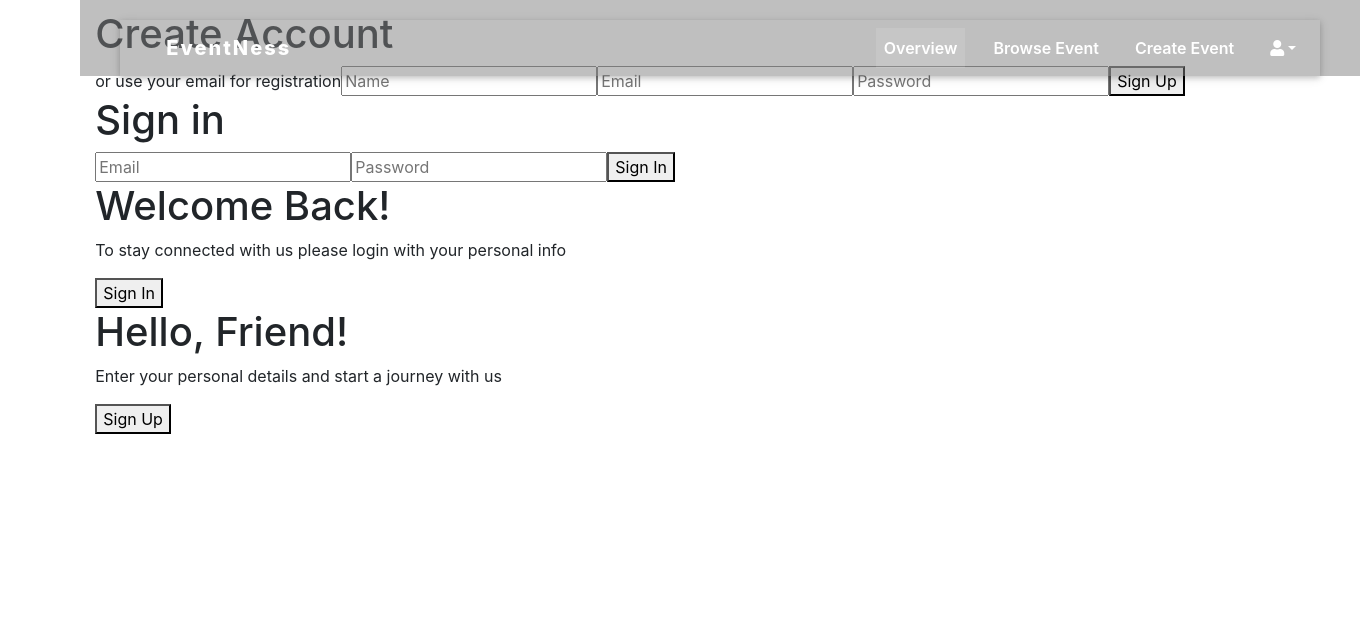
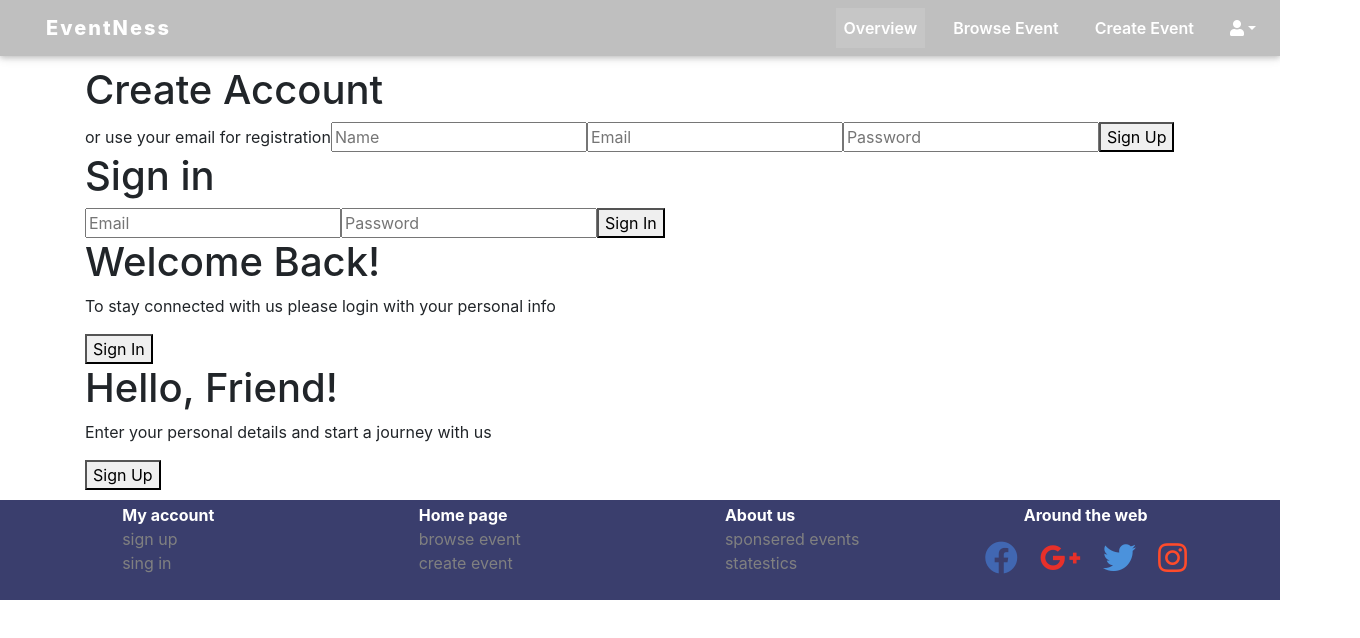
Before and after one commit to mehdi-hadhemi/finalproject, a React (Create React App) app in the folder project/: page /test in a window 1280 px wide. Shown: the top 638 px of the page, 1360 px wide, since content can reach past the window. Built offline with nearby package versions, Linux system fonts and the light colour scheme.

Commit message:
profilmodification

```diff
--- a/project/package.json
+++ b/project/package.json
@@ -2,6 +2,7 @@
   "name": "project",
   "version": "0.1.0",
   "private": true,
+  "proxy":"http://localhost:5000",
   "dependencies": {
     "@material-ui/core": "^4.8.2",
     "@material-ui/icons": "^4.5.1",
--- a/project/src/App.css
+++ b/project/src/App.css
@@ -15,10 +15,14 @@
   letter-spacing: 2px;
 }
 .my-header{
-  width: 100%;
+  width: 100vw;
   z-index: 9999;
-  position: absolute;
+  /* position: absolute; */
   background: rgba(128, 128, 128, 0.5);
+}
+.step{
+  width: 80%!important;
+  margin: 0px auto!important;
 }
 .my-header .my-navbar{
   background: rgba(0,0,0,0.9)!important;
@@ -27,9 +31,9 @@
 .navbar
 {
   color:black;
-  margin-top: 20px;
+  /* margin-top: 20px;
   margin-right: 40px;
-  margin-left: 40px;
+  margin-left: 40px; */
   position: fixed;
   top:0;
 
@@ -108,12 +112,10 @@ hr{
   height: 100px;
 	width:100%;
 	position:absolute;
-	bottom:0;
-  left:0;
-  background-color: #3a3e6d;
+  /* left:0; */
+  background-color:#3a3e6d;
   display: flex;
-  display: flex;
-  justify-content: center;
+  /* justify-content: center; */
   justify-content: space-around;
 
 
@@ -121,8 +123,31 @@ hr{
 .footer-item{
   /* border-right: 1px solid; */
   color:white;
-  margin-bottom: 75px;
+  margin-bottom: 3px;
+  list-style:none;
+  margin-top: 3px;
+
 }
 .footer-item:last-child{
   border-right: none
 }
+.social-footer2{
+  display: flex;
+  list-style:none;
+
+
+}
+.fab{
+  font-size: 33px;
+  padding: 11px;
+}
+ul.social-footer2 {	margin: 0;padding: 0;	width: auto; margin-left: -50px}
+ul.social-footer2 li {display: inline-block;padding: 0;}
+ul.social-footer2 li a:hover {
+  transform: translatey(-10px);
+}
+.items{
+  display: flex;
+  width:60%;
+  justify-content: center;
+}
--- a/project/src/App.js
+++ b/project/src/App.js
@@ -6,6 +6,7 @@ import EventInfo from './components/EventInfo';
 import CustomizedSteppers from './components/Profile/slidebar'
 import Sign from './components/SignUp'
 import main from './components/Search/Main'
+import Footer from './components/footer'
 
 
 const App = () => {
@@ -18,10 +19,8 @@ const App = () => {
             <Route exact path='/event/:id' render={props => <EventInfo eventId={props.match.params.id}/>} />
             <Route exact path='/user/:id' component={CustomizedSteppers}/>
             <Route exact path='/test' component ={Sign}/>
-
-
           </Switch>
-
+          <Footer/>
         </BrowserRouter>
     )
 }
--- a/project/src/components/EventInfo.js
+++ b/project/src/components/EventInfo.js
@@ -30,7 +30,7 @@ import './events.css'
         const event = this.props.events.filter(el => String(el.id) === this.props.eventId)[0]
 
         return (
-                event ? <div  class="shadow-lg p-3 mb-5 bg-white rounded">
+                event ? <div>
                     <div style={{ backgroundImage: `url(${event.image})` }} className='background-event'> </div>
 
                     <div  style={{ backgroundImage: `url(${event.image})` }} className='background-image'> </div>
@@ -38,19 +38,30 @@ import './events.css'
                         <div className='time-adress'>
                         <h2 className='eventdate'>{event.date}</h2>
                         <h4 className='eventtitle'>{event.title}</h4>
-                        <p className='eventadress'>{event.adresse}</p>
+                        <p className='eventadress'>{event.city}</p>
                         <button class='btn btn-outline-primary'>resarvation</button>
                         </div>
                         {/* <div>
                         <button icon="heart"></button>
                         </div>   */}
                         <div className="event-desc">
-                     <h5 className="about"> About this event</h5>
-                        <p className="description">{event.description}</p>
+                            <div>
+                     <h5 style={{fontWeight:"bold"}} className="about"> About this event</h5>
+                     <h4 style={{ color: "grey" ,fontWeight:"bold"}} className='eventtitle'>{event.title}</h4>
+                        <p  style={{width:"780px",marginLeft: "22px"}}className="description">{event.description}</p>
+                        </div>
+                        <div className='info-sup'>
+                            <p style={{ color: "grey" ,fontWeight:"bold"}}>Date and time </p>
+                        <p >{event.date}</p>
+                        <p >{event.hour}</p>
+                        <p  style={{ color: "grey" ,fontWeight:"bold"}}>location</p>
 
+                        <p >{event.adresse}</p>
+                        <p style={{ color: "grey" ,fontWeight:"bold"}}> Refound policy</p>
+                        </div>
                     </div>
                     <hr/>
-                    <h5 className="about-orga"> About the organizer</h5>
+                    <h5 style={{fontWeight:"bold"}} className="about-orga"> About the organizer</h5>
                     </div>
 
             : null
--- a/project/src/components/Navbar.js
+++ b/project/src/components/Navbar.js
@@ -84,8 +84,8 @@ toggleCollapse = () => {
 render() {
   return (
     <div className="my-header">
-    <Router className="my-navbar">
-      <MDBNavbar className="navbar w-90"  dark expand="md">
+    {/* <Router className="my-navbar"> */}
+      <MDBNavbar className="navbar w-100"  dark expand="md">
         <MDBNavbarBrand>
           <strong className="white-text">EventNess</strong>
         </MDBNavbarBrand>
@@ -121,7 +121,7 @@ render() {
           </MDBNavbarNav>
         </MDBCollapse>
       </MDBNavbar>
-      </Router>
+      {/* </Router> */}
       {/* <div class="image cover bg-center h-100 w-100" style="background-image: url(&quot;//images.ctfassets.net/pzzgna09n4z0/5gpoRhZUjCacmu2s2gIYQu/81b182c8dc5da2fb0fefe7a62a969480/Img_1.png?w=2420&amp;fm=webp&amp;q=75&quot;);" data-v-71ad9e33="" data-v-0c37f5b6=""></div> */}
     </div>
     );
--- a/project/src/components/Profile/profile.css
+++ b/project/src/components/Profile/profile.css
@@ -1,10 +1,10 @@
-.card
+/* .card
 {
     margin: 0 auto ;
     width: 50%;
     padding: 20px;
 
-}
+} */
 /* .backButton
 {
     padding: 11px !important;
@@ -12,11 +12,11 @@
     height: 50px;
     border-radius: 20px !important;
 } */
-.PriviousNext{
+/* .PriviousNext{
     display: flex;
     justify-content: space-between;
-}
-Button{
+} */
+/* Button{ */
     /* background-image: linear-gradient(to top, #a8edea 0%, #fed6e3 100%);
     border: none !important;
     box-shadow: none !important;
@@ -27,8 +27,8 @@ Button{
     font-size: 15px;
     padding: .375rem .75rem; */
 
-}
-#slide{
+/* } */
+/* #slide{
     margin-top: 50px;
 }
 .btn-outline-primary{
@@ -44,4 +44,4 @@ border-color: #ff4552;
     .btn-outline-primary:active{
         background-color: #6c757d;
         border-color: #6c757d;
-        }
+        } */
--- a/project/src/components/Profile/slidebar.js
+++ b/project/src/components/Profile/slidebar.js
@@ -45,6 +45,7 @@ const useQontoStepIconStyles = makeStyles({
     color: '#eaeaf0',
     display: 'flex',
     height: 22,
+    width: '50%',
     alignItems: 'center',
   },
   active: {
@@ -159,13 +160,14 @@ ColorlibStepIcon.propTypes = {
 
 const useStyles = makeStyles(theme => ({
   root: {
-    width: '100%',
+    width: '80%',
   },
   button: {
     marginRight: theme.spacing(1),
   },
   instructions: {
     marginTop: theme.spacing(1),
+    width: '80%',
     marginBottom: theme.spacing(1),
   },
 }));
@@ -191,7 +193,7 @@ class CustomizedSteppers extends React.Component{
     constructor(props){
         super(props);
         this.state= {
-            activeStep:1
+            activeStep:0
         }
     }
     //   const [activeStep, setActiveStep] = React.useState(1);
@@ -234,8 +236,8 @@ render(){
             </button>
           </div>
         ) : (
-          <div >
-            <Typography className={useStyles.instructions}>{getStepContent(this.state.activeStep)}</Typography>
+          <div>
+            <Typography className={`${useStyles.instructions} step`}>{getStepContent(this.state.activeStep)}</Typography>
             <div className="PriviousNext">
 
               {/* <Button variant="contained"  gradient='black'  className={`${useStyles.button} backButton`} disabled={this.state.activeStep === 0} onClick={this.handleBack} >
--- a/project/src/components/events.css
+++ b/project/src/components/events.css
@@ -37,6 +37,7 @@
     font-size: 26px;
     line-height: 20px;
     margin-top: 33px;
+    margin-left: 22px;
 
 }
 .eventdate{
@@ -75,19 +76,28 @@
     margin-inline-start: 0px;
     margin-inline-end: 0px;
     line-height: 45px;
+    width:780px;
 }
 .event-desc{
-    width: 55%;
+    width: 81%;
     margin-left: 70px;
+    display: flex;
 }
 .about {
 
     color: #ff4552;
-    padding-top: 36px
+    padding-top: 36px;
+    margin-left: 22px;
 }
 
 .about-orga{
     color: #ff4552;
     padding-top: 36px;
     margin-left: 70px;
+    text-align: center;
 }
+.info-sup
+{    margin-top:149px;
+    margin-left: 60px;
+
+}
--- a/project/src/components/footer.js
+++ b/project/src/components/footer.js
@@ -1,15 +1,114 @@
-import React from 'react'
+import React from "react";
 
- function Footer() {
-    return (
-        <div className='footer'>
-            <p className='footer-item'> Home page</p>
-            <p className='footer-item'>Around the web</p>
-            <i class="fab fa-facebook-f"></i>
-           <p className='footer-item'>About us</p>
+function Footer() {
+  return (
+    <div className="footer">
+      <ul className="footer-item">
+        <li>
+          <a
+            style={{ color: "white", fontWeight: "bold" }}
+            target="-blanck"
+            href=""
+          >
+            My account
+          </a>
+        </li>
+        <li>
+          <a style={{ color: "grey" }} target="-blanck" href="">
+            sign up{" "}
+          </a>
+        </li>
+        <li>
+          <a style={{ color: "grey" }} target="-blanck" href="">
+            sing in
+          </a>
+        </li>
+      </ul>
+      <ul className="footer-item">
+        <li>
+          <a
+            style={{ color: "white", fontWeight: "bold" }}
+            target="-blanck"
+            href=""
+          >
+            Home page
+          </a>
+        </li>
+        <li>
+          <a style={{ color: "grey" }} target="-blanck" href="">
+            browse event
+          </a>
+        </li>
+        <li>
+          <a style={{ color: "grey" }} target="-blanck" href="">
+            create event
+          </a>
+        </li>
+      </ul>
+      <ul className="footer-item">
+        <li>
+          <a
+            style={{ color: "white", fontWeight: "bold" }}
+            target="-blanck"
+            href=""
+          >
+            About us
+          </a>
+        </li>
+        <li>
+          <a style={{ color: "grey" }} target="-blanck" href="">
+            sponsered events{" "}
+          </a>
+        </li>
+        <li>
+          <a style={{ color: "grey" }} target="-blanck" href="">
+            statestics
+          </a>
+        </li>
+      </ul>
 
-
-        </div>
-    )
+      <div>
+        <p
+          className="footer-item"
+          style={{ color: "white", fontWeight: "bold" }}
+        >
+          Around the web
+        </p>
+        <ul className="social-footer2">
+          <li className="">
+            <a
+              title="Facebook"
+              target="_blank"
+              href="https://www.facebook.com/"
+            >
+              <i style={{ color: "#4167b2" }} className="fab fa-facebook"></i>
+            </a>
+          </li>
+          <li className="">
+            <a href="https://www.google.com/" target="_blank" title="Facebook">
+              <i
+                style={{ color: "#e7302a" }}
+                className="fab fa-google-plus-g"
+              ></i>
+            </a>
+          </li>
+          <li className="">
+            <a title="Twitter" target="_blank" href="https://www.twitter.com/">
+              <i style={{ color: "#4b92dc" }} className="fab fa-twitter"></i>
+            </a>
+          </li>
+          <li className="">
+            <a
+              title="instagram"
+              target="_blank"
+              href="https://www.instagram.com/"
+            >
+              <i style={{ color: "#fe4b2b" }} className="fab fa-instagram"></i>
+            </a>
+          </li>
+        </ul>
+      </div>
+    </div>
+  );
 }
-export default Footer
+export default Footer;
```
Also changed, not shown: project/src/reducers/EventReducer.js (+16 -6 lines), 2 other files (tests, documents, lock files or other folders).
